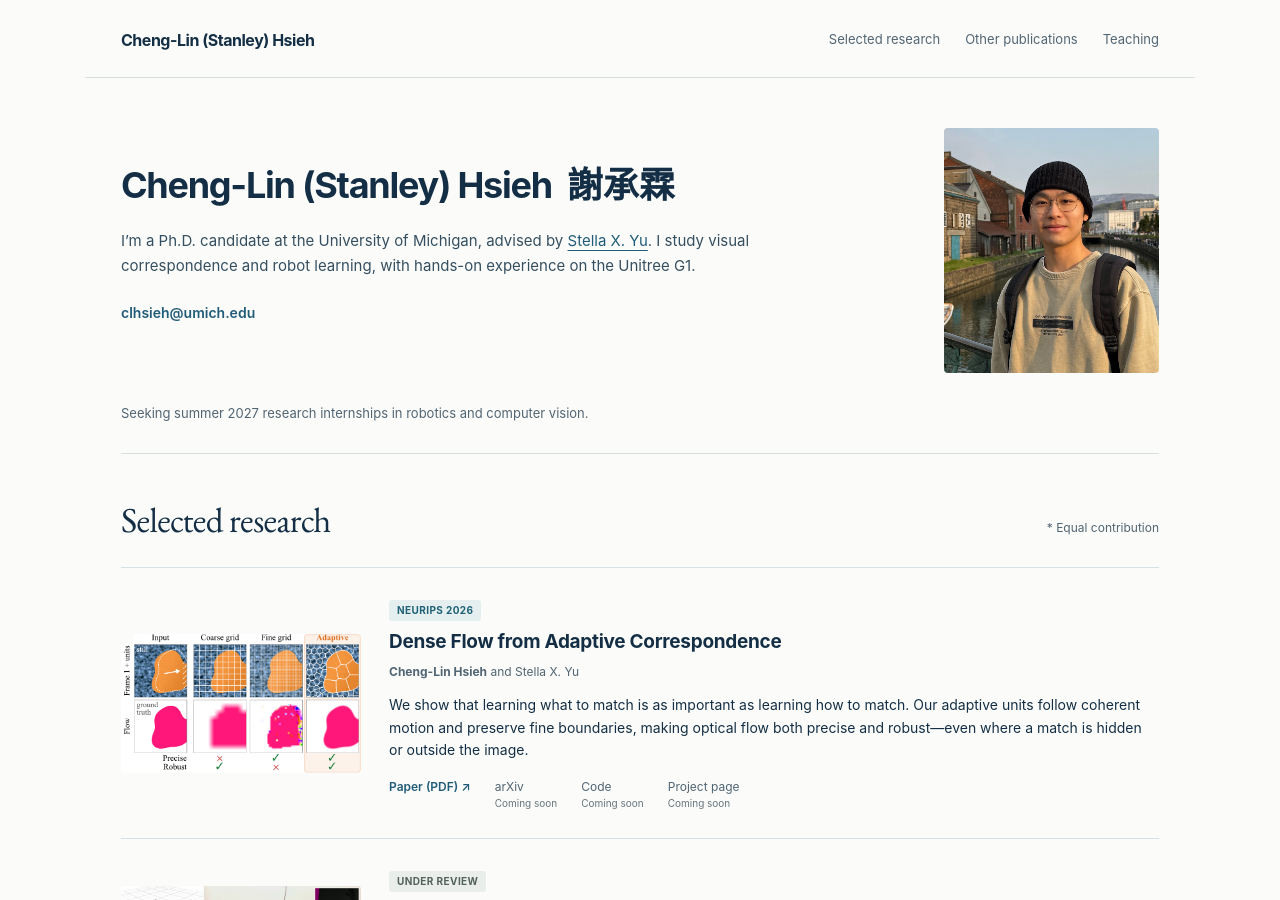
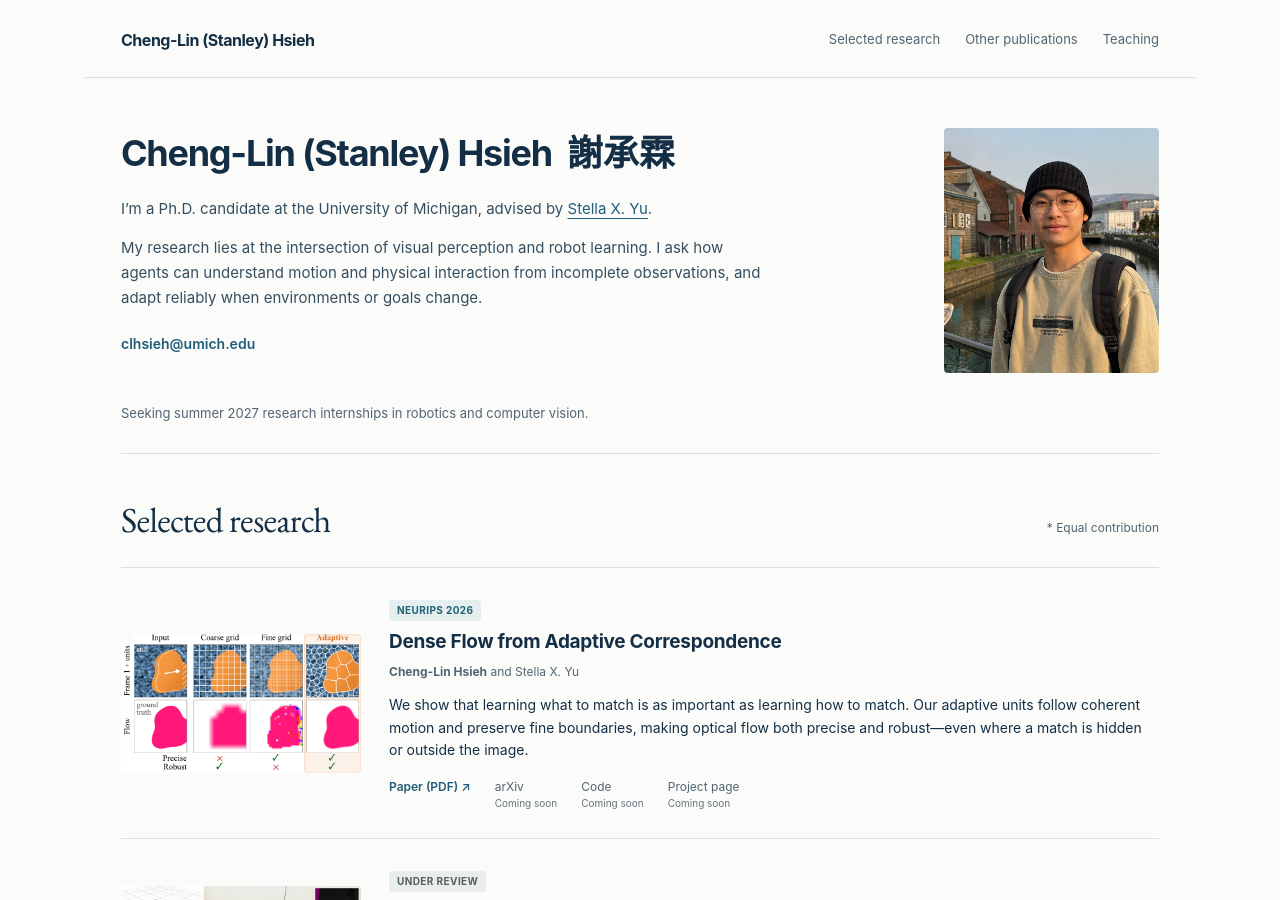
Before and after one commit to chenglinh/chenglinh.github.io, a Jekyll site: the page index.html, which Jekyll copies as it is, in a window 1280 px wide and 900 px high. Built offline with Jekyll 4.4.1, drawn with Linux system fonts in a browser that asks for light colours; grey boxes are pictures that could not be loaded.

Commit message:
Frame introduction around perception and reliable physical interaction

```diff
--- a/index.html
+++ b/index.html
@@ -3,10 +3,10 @@
 <head>
 <meta charset="utf-8"><meta name="viewport" content="width=device-width, initial-scale=1">
 <title>Cheng-Lin (Stanley) Hsieh | Robot Learning &amp; Visual Perception</title>
-<meta name="description" content="Cheng-Lin Hsieh, Ph.D. candidate at the University of Michigan. Research in humanoid robot learning and visual perception.">
+<meta name="description" content="Cheng-Lin Hsieh, Ph.D. candidate at the University of Michigan. Research on perception and robot learning under incomplete observations and changing environments.">
 <link rel="canonical" href="https://chenglinh.github.io/">
 <meta property="og:title" content="Cheng-Lin (Stanley) Hsieh | Robot Learning &amp; Visual Perception">
-<meta property="og:description" content="Robot learning and visual perception. Seeking summer 2027 research internships.">
+<meta property="og:description" content="Understanding motion and physical interaction from incomplete observations, and adapting reliably as environments and goals change.">
 <meta property="og:type" content="website"><meta property="og:url" content="https://chenglinh.github.io/">
 <meta property="og:image" content="https://chenglinh.github.io/images/cheng-lin-hsieh.jpg">
 <link rel="icon" href="images/umich.png"><link rel="stylesheet" href="assets/research.css">
@@ -17,7 +17,8 @@
 <main id="main">
 <section class="hero" aria-labelledby="intro-title">
 <div><h1 id="intro-title"><span>Cheng-Lin (Stanley) Hsieh</span><span class="name-cn" lang="zh-Hant">謝承霖</span></h1>
-<p class="intro">I’m a Ph.D. candidate at the University of Michigan, advised by <a href="https://web.eecs.umich.edu/~stellayu/">Stella X. Yu</a>. I study visual correspondence and robot learning, with hands-on experience on the Unitree G1.</p>
+<p class="intro">I’m a Ph.D. candidate at the University of Michigan, advised by <a href="https://web.eecs.umich.edu/~stellayu/">Stella X. Yu</a>.</p>
+<p class="intro">My research lies at the intersection of visual perception and robot learning. I ask how agents can understand motion and physical interaction from incomplete observations, and adapt reliably when environments or goals change.</p>
 <p id="contact" class="contact"><a href="mailto:clhsieh@umich.edu">clhsieh@umich.edu</a></p></div>
 <figure class="portrait"><img src="images/cheng-lin-hsieh.jpg" alt="Portrait of Cheng-Lin Hsieh" width="2901" height="2901"></figure>
 </section>
```
